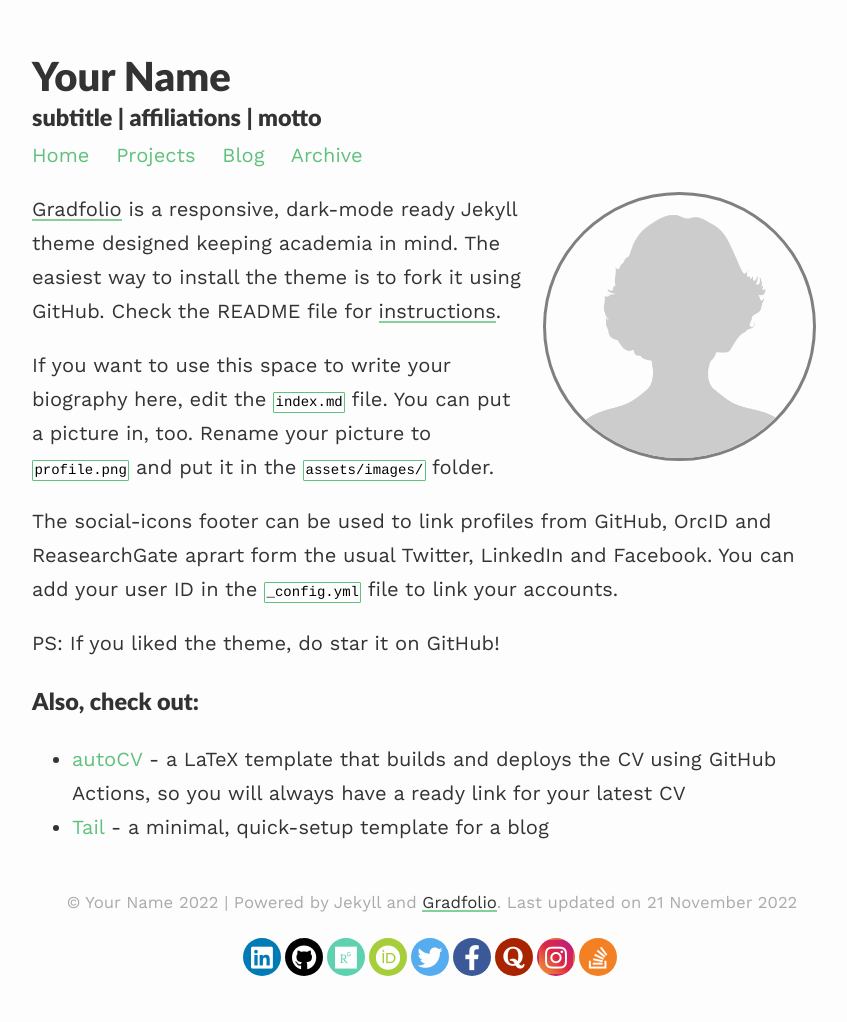
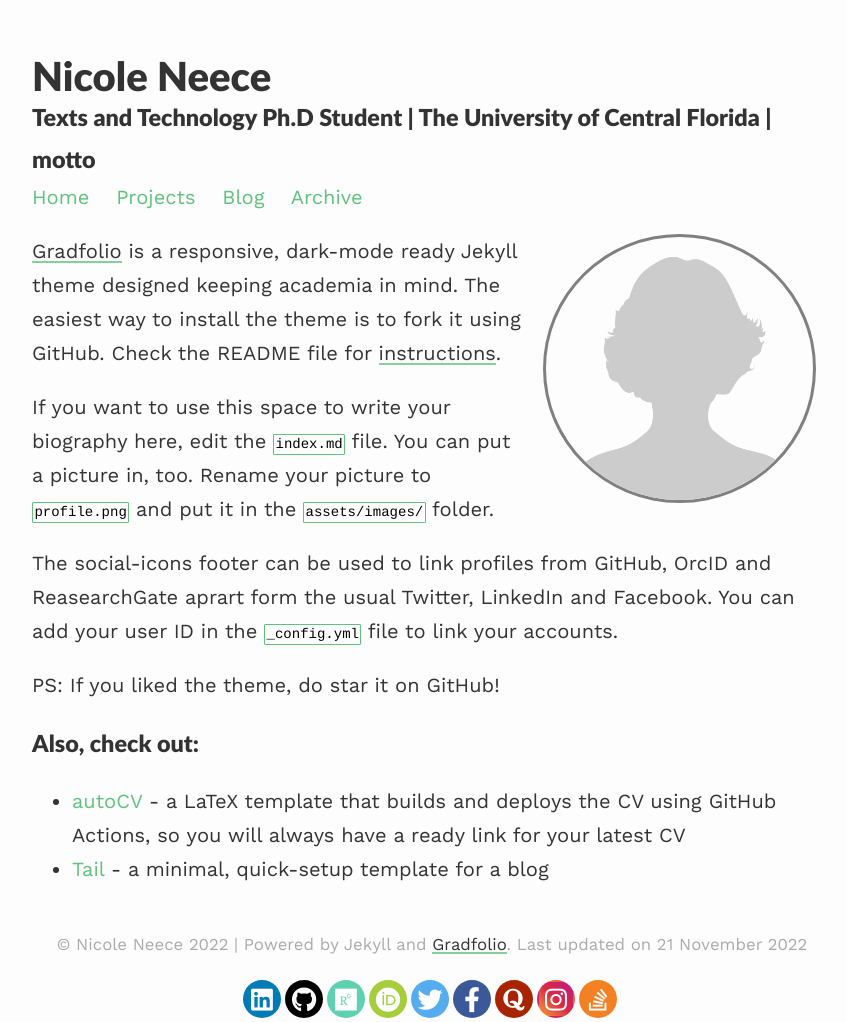
Before and after one commit to NicoleNeece/NicoleNeece, a Jekyll site: the page built from index.md, in a window 1280 px wide. Shown: the whole page, without its empty margins (208-1055 px from the left). Built offline with Jekyll 4.4.1, drawn with Linux system fonts in a browser that asks for light colours; nearby versions of some CDN libraries; before the commit the page ends 980 px from its top, so only the background shows below that.

Commit message:
Update _config.yml

```diff
--- a/_config.yml
+++ b/_config.yml
@@ -1,7 +1,7 @@
 ### your site title here
 
-title: Your Name
-description: subtitle | affiliations | motto
+title: Nicole Neece
+description: Texts and Technology Ph.D Student | The University of Central Florida | motto
 
 baseurl: /gradfolio #name of GitHub repository
 url: "" #custom url to be used instead of GitHub repository
@@ -13,8 +13,8 @@ permalink: /blog/:year/:title/
 paginate_path: /blog/page:num/
 
 # Social media links in footer
-twitter: "#"
-linkedin: "#"
+twitter: "NicoleNeece"
+linkedin: "Nicole Neece"
 stackoverflow: "#"
 github: "#"
 researchgate: "#"
```
